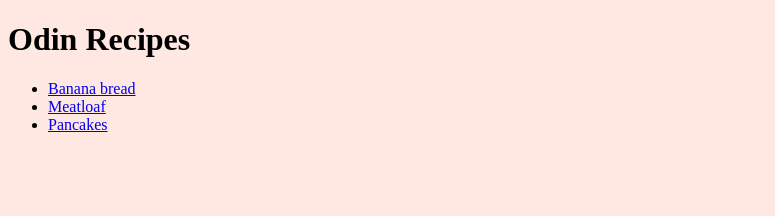
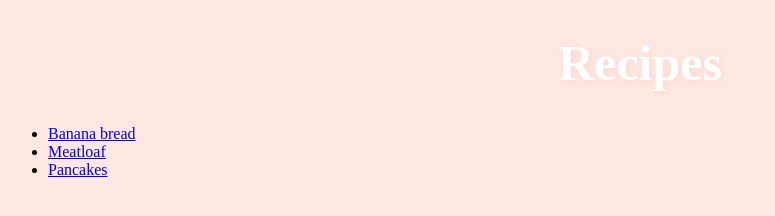
Before and after one commit to oldyellowshed/odin-recipes, a plain HTML site: page index.html in a window 1280 px wide. Shown: the whole page, without its empty margins (0-775 px from the left). Drawn offline with Linux system fonts and the light colour scheme.

Commit message:
Add CSS syntax

```diff
--- a/index.html
+++ b/index.html
@@ -7,7 +7,7 @@
     <link rel="stylesheet" href="styles.css">
 </head>
 <body>
-    <h1>Odin Recipes</h1>
+    <h1 id="front">Recipes</h1>
     <ul>
         <li><a href="./recipes/banana-bread.html">Banana bread</a></li>
         <li><a href="./recipes/meatloaf.html">Meatloaf</a></li>
```
